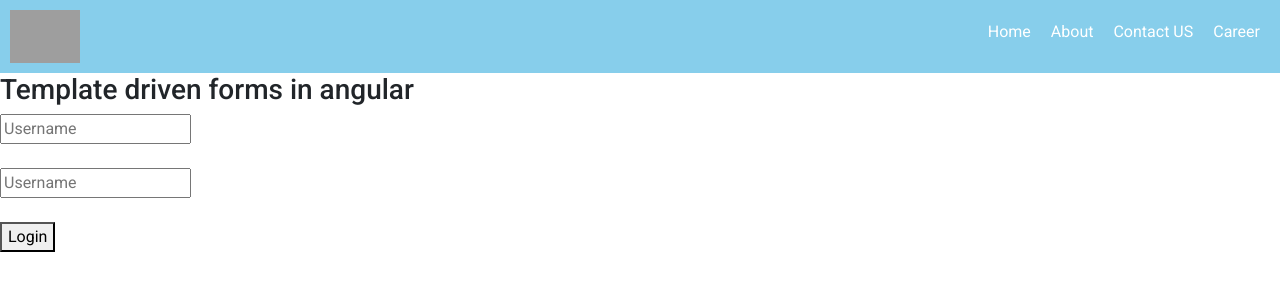
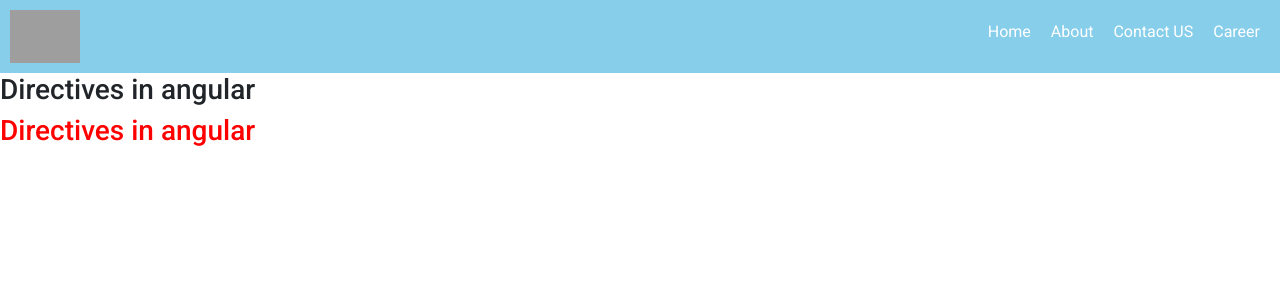
Before and after one commit to iampavanmun18/my-first-project, an Angular app: page / in a window 1280 px wide. Shown: the top 300 px of the page. Built offline with nearby package versions, Linux system fonts and the light colour scheme; grey boxes are pictures that could not be loaded.

Commit message:
directives in angular by passing appRedElement(selector directive to html element)

```diff
--- a/src/app/app.component.html
+++ b/src/app/app.component.html
@@ -1,11 +1,3 @@
 <app-header></app-header>
 <h3>{{title}}</h3>
-<form [formGroup]="loginform" (ngSubmit)="userLogin">
-    <input type="text" placeholder="Username" name="name" formControlName="user" />
-    <br />
-    <br />
-    <input type="password" placeholder="Username" name="password" formControlName="password" />
-    <br />
-    <br />
-    <button>Login</button>
-</form>
+<h3 appRedElement>{{title}}</h3>
--- a/src/app/app.component.ts
+++ b/src/app/app.component.ts
@@ -6,13 +6,7 @@ import { FormControl,FormGroup } from "@angular/forms";
   styleUrls: ['./app.component.css'],
 })
 export class AppComponent {
-  title= "Template driven forms in angular";
-  loginform  = new FormGroup({
-    user:new FormControl(''),
-    password:new FormControl('')
-  })
-  userLogin(){
-    console.warn(this.loginform.value)
-  }
+  title= "Directives in angular";
+
 
 }
--- a/src/app/app.module.ts
+++ b/src/app/app.module.ts
@@ -12,6 +12,7 @@ import { ChildComponent } from './child/child.component';
 import { FormsModule } from '@angular/forms';
 import { UsdINRPipe } from './pipes/usd-inr.pipe';
 import { ReactiveFormsModule } from "@angular/forms";
+import { RedElementDirective } from './red-element.directive';
 @NgModule({
   declarations: [
     AppComponent,
@@ -19,6 +20,7 @@ import { ReactiveFormsModule } from "@angular/forms";
     HeaderComponent,
     ChildComponent,
     UsdINRPipe,
+    RedElementDirective,
   ],
   //  FormsModule for two way data binding
   imports: [BrowserModule, BrowserAnimationsModule, FormsModule, ReactiveFormsModule],
--- /dev/null
+++ b/src/app/red-element.directive.ts
@@ -0,0 +1,10 @@
+import { Directive, ElementRef } from '@angular/core';
+
+@Directive({
+  selector: '[appRedElement]',
+})
+export class RedElementDirective {
+  constructor(el: ElementRef) {
+    el.nativeElement.style.color = 'red'
+  }
+}
```
Also changed, not shown: 1 other file (tests, documents, lock files or other folders).
